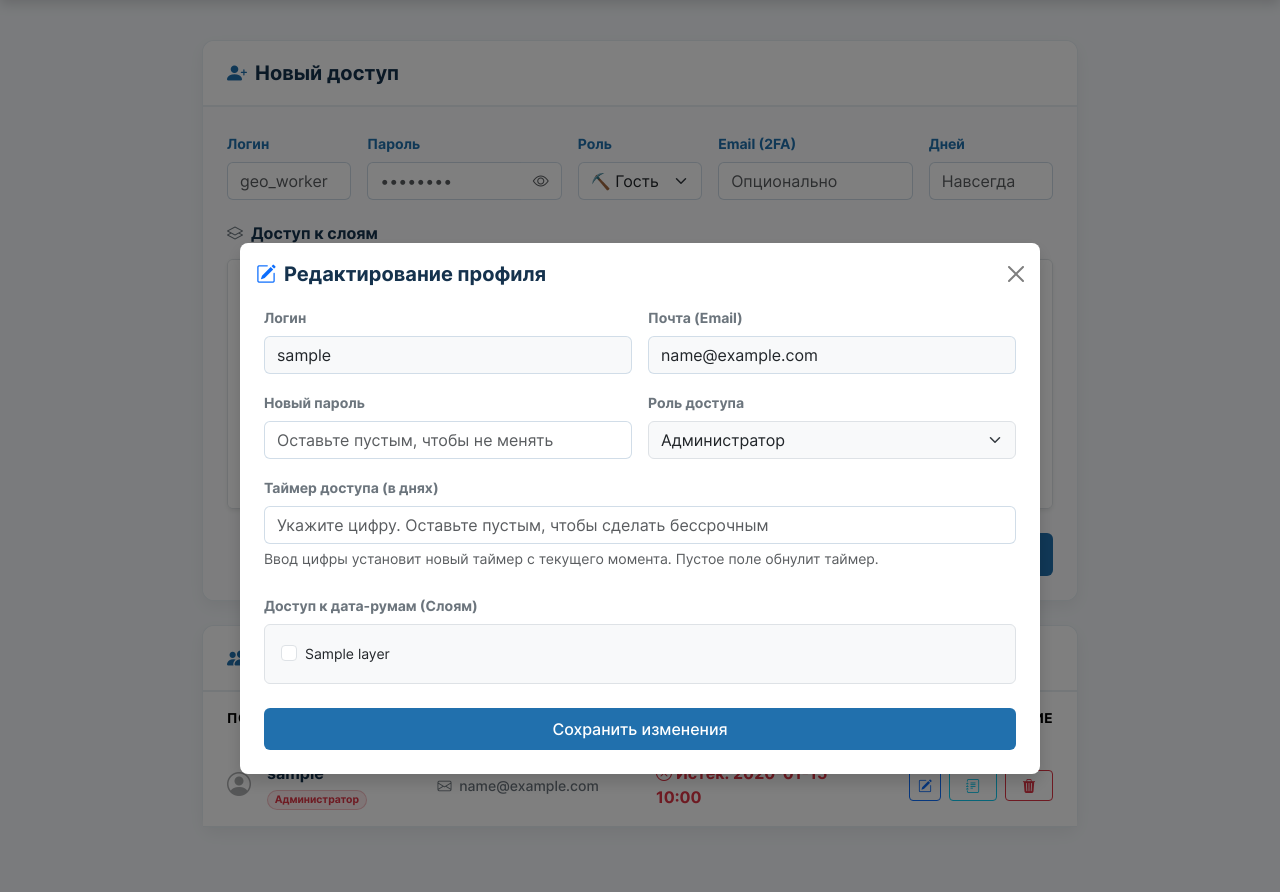
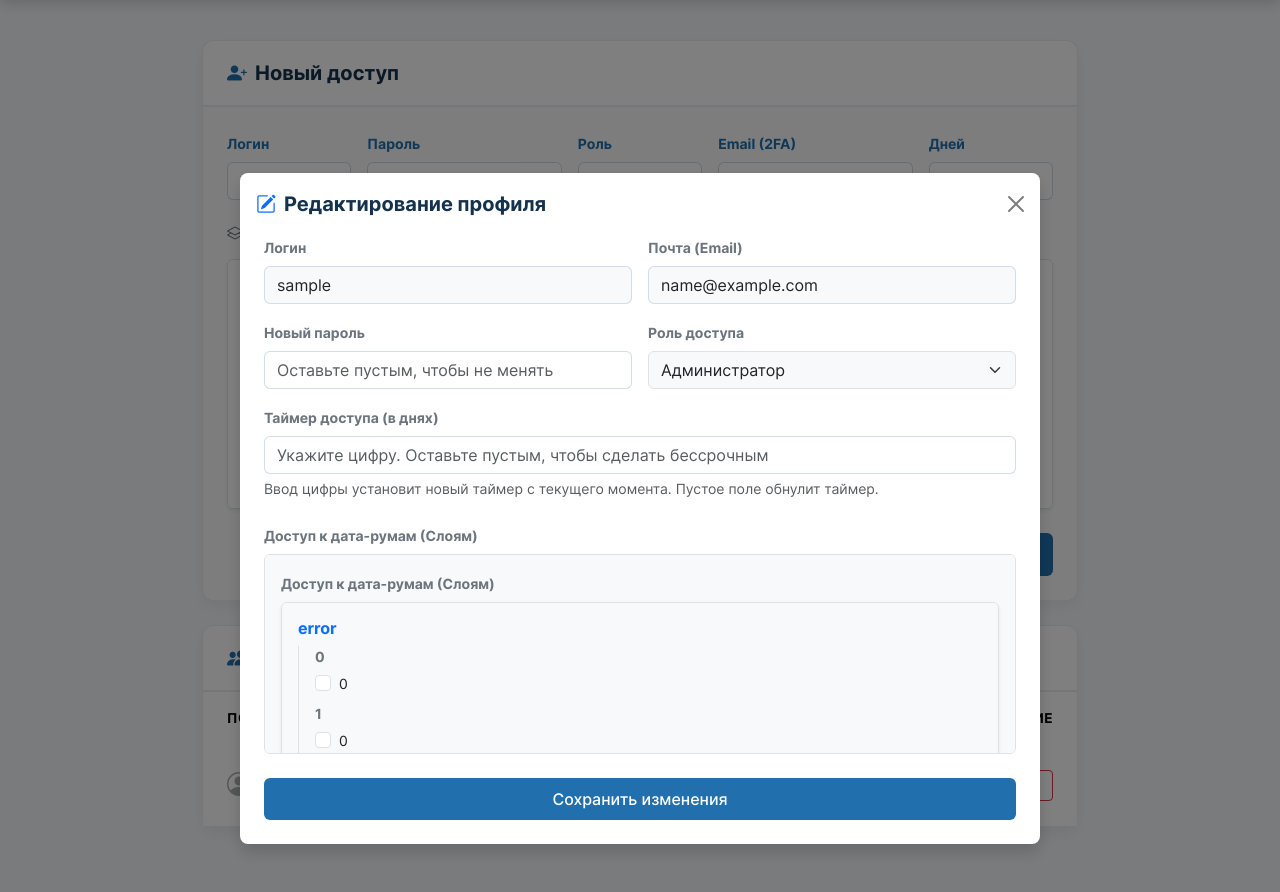
Before and after one commit to Chectus/gisweb, a Flask app: template templates/admin.html in a window 1280 px wide, after a click that opens the changed part. Shown: the part 71-963 px from the top of the page. Run offline with Flask 3, Linux system fonts and the light colour scheme; tables that the repository leaves empty hold one stand-in row (values such as "Sample post"); the template is opened without the code that fills it: values that come from a table or form of the project are taken from there, most other values are stand-ins (such as "Sample title", 1, 10 or a date in 2020); parts of the project's set-up code (start-up, migrations or seed data) failed here and were passed over.

Commit message:
АААААА

```diff
--- a/templates/admin.html
+++ b/templates/admin.html
@@ -283,15 +283,13 @@
                         <div class="mb-4">
                             <label class="form-label small fw-bold text-secondary">Доступ к дата-румам (Слоям)</label>
                             <div class="border rounded p-3 bg-light" style="max-height: 200px; overflow-y: auto;">
-                                <!-- ТУТ ДОЛЖЕН БЫТЬ ЦИКЛ ПО ВСЕМ СЛОЯМ -->
-                                {% for layer in all_layers | default([]) %}
-                                <div class="form-check">
-                                    <input class="form-check-input edit-layer-cb" type="checkbox" value="{{ layer.id }}" id="editLayer{{ layer.id }}">
-                                    <label class="form-check-label small" for="editLayer{{ layer.id }}">
-                                        {{ layer.name }}
-                                    </label>
+                                <!-- Слои (чекбоксы генерируются через API) -->
+                                <div class="mb-4">
+                                    <label class="form-label small fw-bold text-secondary">Доступ к дата-румам (Слоям)</label>
+                                    <div id="editAdminLayersTree" class="border rounded p-3 bg-light shadow-sm" style="max-height: 200px; overflow-y: auto;">
+                                        <div class="text-center text-muted"><span class="spinner-border spinner-border-sm me-2" role="status"></span>Загрузка структуры...</div>
+                                    </div>
                                 </div>
-                                {% endfor %}
                             </div>
                         </div>
 
@@ -439,7 +437,9 @@
                 // Расставляем галочки
                 const checkboxes = document.querySelectorAll('.edit-layer-cb');
                 checkboxes.forEach(cb => {
-                    cb.checked = layers.includes(parseInt(cb.value));
+                    const cbIds = JSON.parse(cb.value); // Получаем массив ID из галочки
+                    // Ставим галочку, если ID из группы есть в доступе пользователя
+                    cb.checked = cbIds.some(id => layers.includes(id));
                 });
             });
         });
@@ -450,18 +450,21 @@
 
             const userId = document.getElementById('editUserId').value;
 
-            // Собираем все отмеченные галочки в массив чисел
-            const checkedLayers = Array.from(document.querySelectorAll('.edit-layer-cb:checked'))
-                                    .map(cb => parseInt(cb.value));
+           // Собираем все отмеченные галочки в плоский массив чисел
+            let checkedLayers = [];
+            document.querySelectorAll('.edit-layer-cb:checked').forEach(chk => {
+                const ids = JSON.parse(chk.value);
+                checkedLayers.push(...ids);
+            });
 
             // Формируем строгий JSON по ТЗ бэкенда
             const payload = {
                 username: document.getElementById('editUserUsername').value.trim(),
                 email: document.getElementById('editUserEmail').value.trim(),
-                password: document.getElementById('editUserPassword').value, // Оставит пустым, если не меняли
+                password: document.getElementById('editUserPassword').value,
                 is_admin: document.getElementById('editUserRole').value === 'true',
-                expire_days: document.getElementById('editUserExpire').value, // Отправит пустую строку или число
-                allowed_layers: checkedLayers
+                expire_days: document.getElementById('editUserExpire').value,
+                allowed_layers: checkedLayers // Отправляем плоский массив
             };
 
             // Отправляем POST запрос
@@ -520,26 +523,47 @@
         try {
             const response = await fetch('/api/layers_config');
             const config = await response.json();
+
             const treeContainer = document.getElementById('adminLayersTree');
+            const editTreeContainer = document.getElementById('editAdminLayersTree');
             treeContainer.innerHTML = '';
+            editTreeContainer.innerHTML = '';
 
             for (const [categoryName, subcategories] of Object.entries(config)) {
-                let catHtml = `<div class="mb-3"><h6 class="fw-bold text-primary mb-2">${categoryName}</h6><div class="ps-3 border-start">`;
+                // Заголовки категорий для обоих окон
+                let catHtmlCreate = `<div class="mb-3"><h6 class="fw-bold text-primary mb-2">${categoryName}</h6><div class="ps-3 border-start">`;
+                let catHtmlEdit = `<div class="mb-3"><h6 class="fw-bold text-primary mb-2">${categoryName}</h6><div class="ps-3 border-start">`;
+
                 for (const [subName, layers] of Object.entries(subcategories)) {
-                    catHtml += `<div class="fw-bold small text-secondary mt-2 mb-1">${subName}</div>`;
+                    catHtmlCreate += `<div class="fw-bold small text-secondary mt-2 mb-1">${subName}</div>`;
+                    catHtmlEdit += `<div class="fw-bold small text-secondary mt-2 mb-1">${subName}</div>`;
+
                     for (const [layerName, ids] of Object.entries(layers)) {
-                        catHtml += `
+                        // Галочки для формы "Создать"
+                        catHtmlCreate += `
                         <div class="form-check mb-1">
                             <input class="form-check-input admin-layer-chk" type="checkbox" value='${JSON.stringify(ids)}' id="adm_${ids[0]}">
                             <label class="form-check-label small" for="adm_${ids[0]}">${layerName}</label>
                         </div>`;
+
+                        // Галочки для формы "Редактировать"
+                        catHtmlEdit += `
+                        <div class="form-check mb-1">
+                            <input class="form-check-input edit-layer-cb" type="checkbox" value='${JSON.stringify(ids)}' id="edit_adm_${ids[0]}">
+                            <label class="form-check-label small" for="edit_adm_${ids[0]}">${layerName}</label>
+                        </div>`;
                     }
                 }
-                catHtml += `</div></div>`;
-                treeContainer.insertAdjacentHTML('beforeend', catHtml);
+                catHtmlCreate += `</div></div>`;
+                catHtmlEdit += `</div></div>`;
+
+                // Вставляем HTML в оба окна
+                treeContainer.insertAdjacentHTML('beforeend', catHtmlCreate);
+                editTreeContainer.insertAdjacentHTML('beforeend', catHtmlEdit);
             }
         } catch (e) {
             document.getElementById('adminLayersTree').innerHTML = '<div class="text-danger">Ошибка загрузки слоев</div>';
+            document.getElementById('editAdminLayersTree').innerHTML = '<div class="text-danger">Ошибка загрузки слоев</div>';
         }
 
         // 2. Сборка и отправка JSON
```
